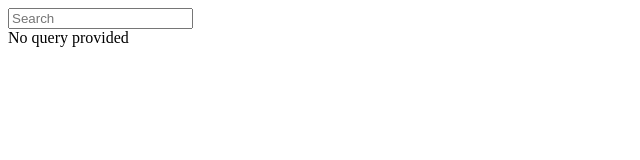
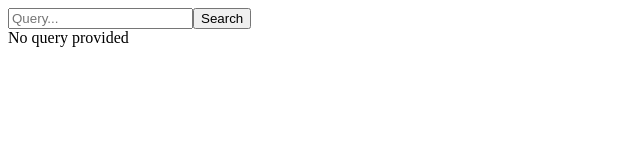
Before and after one commit to joulev/debug, a Next.js app: page / in a window 1280 px wide. Before the commit this address had no page. Shown: the top 160 px of the page, without its empty margins (0-640 px from the left). Built offline with nearby package versions, Linux system fonts and the light colour scheme.

Commit message:
not working part
Signed-off-by: Vu Van Dung <me@joulev.dev>

```diff
--- a/app/input.tsx
+++ b/app/input.tsx
@@ -1,15 +1,24 @@
 "use client";
 import { useRouter } from "next/navigation";
-import { useEffect, useState, startTransition } from "react";
+import { useState, startTransition } from "react";
 
-export default function Input({ query }: { query: string | null }) {
+export default function Input() {
   const router = useRouter();
-  const [value, setValue] = useState(query ?? "")
-  useEffect(() => {
-    const debounceTimeout = setTimeout(() => {
-      startTransition(() => router.push(value === "" ? "/" : `/?q=${encodeURIComponent(value)}`));
-    }, 300);
-    return () => clearTimeout(debounceTimeout);
-  }, [value]);
-  return <input value={value} onChange={e => setValue(e.target.value)} placeholder="Search" />;
+  const [value, setValue] = useState("");
+  function onSubmit(e: React.FormEvent<HTMLFormElement>) {
+    e.preventDefault();
+    startTransition(() =>
+      router.push(value === "" ? "/" : `/?q=${encodeURIComponent(value)}`)
+    );
+  }
+  return (
+    <form onSubmit={onSubmit}>
+      <input
+        value={value}
+        onChange={(e) => setValue(e.target.value)}
+        placeholder="Query..."
+      />
+      <button>Search</button>
+    </form>
+  );
 }
--- a/app/layout.tsx
+++ b/app/layout.tsx
@@ -1,3 +1,5 @@
+import Input from "./input";
+
 export default function RootLayout({
   children,
 }: {
@@ -6,7 +8,10 @@ export default function RootLayout({
   return (
     <html lang="en">
       <head />
-      <body>{children}</body>
+      <body>
+        <Input />
+        {children}
+      </body>
     </html>
   );
 }
--- /dev/null
+++ b/app/loading.tsx
@@ -0,0 +1,3 @@
+export default function Loading() {
+  return <div>Loading</div>;
+}
--- a/app/page.tsx
+++ b/app/page.tsx
@@ -1,22 +1,14 @@
-import Input from "./input";
-
-async function search(query: string) {
-  await new Promise(resolve => setTimeout(resolve, 1000));
+async function search(query: string | null) {
+  await new Promise((resolve) => setTimeout(resolve, 1000));
+  if (!query) return "No query provided";
   return `You searched for ${query}`;
 }
 
-async function SearchResult({ query }: { query: string | null }) {
-  if (!query) return <div>No query provided</div>;
-  const result = await search(query);
+export default async function Page({
+  searchParams,
+}: {
+  searchParams: { q: string | null };
+}) {
+  const result = await search(searchParams.q);
   return <div>{result}</div>;
 }
-
-export default async function Page({ searchParams }: { searchParams: { q: string | null }}) {
-  return (
-    <div>
-      <Input query={searchParams.q} />
-      {/* @ts-expect-error ts dumdum */}
-      <SearchResult query={searchParams.q} />
-    </div>
-  );
-}
```
Also changed, not shown: package.json (+5 -5 lines), 1 other file (tests, documents, lock files or other folders).
